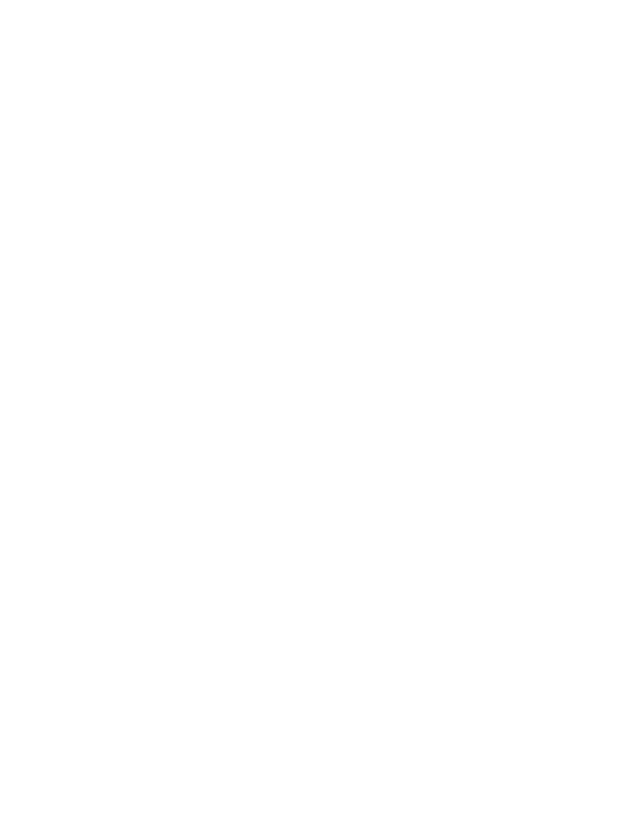
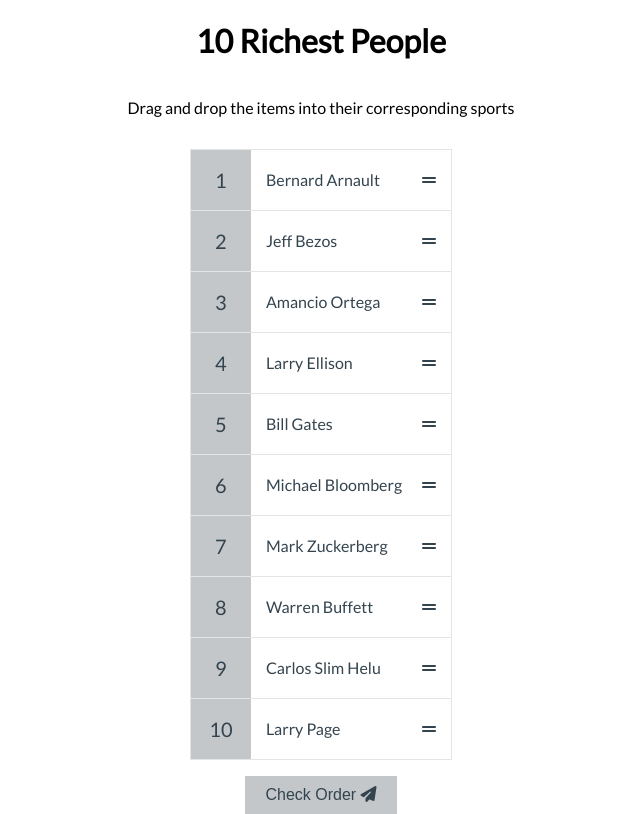
Before and after one commit to RodrigoN01/Sortable-List, a plain HTML site: page index.html in a window 1280 px wide. Shown: the whole page, without its empty margins (319-959 px from the left). Drawn offline with Linux system fonts and the light colour scheme.

Commit message:
final commit

```diff
--- a/index.html
+++ b/index.html
@@ -4,11 +4,19 @@
 <head>
   <meta charset="UTF-8">
   <meta name="viewport" content="width=device-width, initial-scale=1.0">
+  <script src="https://kit.fontawesome.com/81d5f6c52d.js" crossorigin="anonymous"></script>
   <link rel="stylesheet" href="style.css">
   <title>Document</title>
 </head>
 
 <body>
+  <h1>10 Richest People</h1>
+  <p>Drag and drop the items into their corresponding sports</p>
+  <ul class="draggable-list" id="draggable-list"></ul>
+  <button class="check-btn" id="check">
+    Check Order
+    <i class="fa fa-paper-plane"></i>
+  </button>
 
   <script src="script.js"></script>
 </body>
--- a/script.js
+++ b/script.js
@@ -0,0 +1,118 @@
+const draggableList = document.getElementById('draggable-list');
+const check = document.getElementById('check');
+
+const richestPeople = [
+  'Jeff Bezos',
+  'Bill Gates',
+  'Warren Buffett',
+  'Bernard Arnault',
+  'Carlos Slim Helu',
+  'Amancio Ortega',
+  'Larry Ellison',
+  'Mark Zuckerberg',
+  'Michael Bloomberg',
+  'Larry Page',
+];
+
+// Store list items
+const listItems = [];
+
+let dragStartIndex;
+
+createList();
+
+// Insert list items into DOM
+function createList() {
+  [...richestPeople]
+    .map(a => ({ value: a, sort: Math.random() }))
+    .sort((a, b) => a.sort - b.sort)
+    .map(a => a.value)
+    .forEach((person, index) => {
+      const listItem = document.createElement('li');
+
+      listItem.setAttribute('data-index', index);
+
+      listItem.innerHTML = `
+      <span class="number">${index + 1}</span>
+      <div class="draggable" draggable="true">
+        <p class="person-name">${person}</p>
+        <i class="fas fa-grip-lines"></i>
+      </div>
+    `;
+
+      listItems.push(listItem);
+
+      draggableList.appendChild(listItem);
+    });
+
+  addEventListeners();
+}
+
+function dragStart() {
+  // console.log('Event: ', 'dragstart');
+  dragStartIndex = +this.closest('li').getAttribute('data-index');
+}
+
+function dragEnter() {
+  // console.log('Event: ', 'dragenter');
+  this.classList.add('over');
+}
+
+function dragLeave() {
+  // console.log('Event: ', 'dragleave');
+  this.classList.remove('over');
+}
+
+function dragOver(e) {
+  // console.log('Event: ', 'dragover');
+  e.preventDefault();
+}
+
+function dragDrop() {
+  // console.log('Event: ', 'drop');
+  const dragEndIndex = +this.getAttribute('data-index');
+  swapItems(dragStartIndex, dragEndIndex);
+
+  this.classList.remove('over');
+}
+
+// Swap list items that are drag and drop
+function swapItems(fromIndex, toIndex) {
+  const itemOne = listItems[fromIndex].querySelector('.draggable');
+  const itemTwo = listItems[toIndex].querySelector('.draggable');
+
+  listItems[fromIndex].appendChild(itemTwo);
+  listItems[toIndex].appendChild(itemOne);
+}
+
+// Check the order of list items
+function checkOrder() {
+  listItems.forEach((listItem, index) => {
+    const personName = listItem.querySelector('.draggable').innerText.trim();
+
+    if (personName !== richestPeople[index]) {
+      listItem.classList.add('wrong');
+    } else {
+      listItem.classList.remove('wrong');
+      listItem.classList.add('right');
+    }
+  });
+}
+
+function addEventListeners() {
+  const draggables = document.querySelectorAll('.draggable');
+  const dragListItems = document.querySelectorAll('.draggable-list li');
+
+  draggables.forEach(draggable => {
+    draggable.addEventListener('dragstart', dragStart);
+  });
+
+  dragListItems.forEach(item => {
+    item.addEventListener('dragover', dragOver);
+    item.addEventListener('drop', dragDrop);
+    item.addEventListener('dragenter', dragEnter);
+    item.addEventListener('dragleave', dragLeave);
+  });
+}
+
+check.addEventListener('click', checkOrder);
--- a/style.css
+++ b/style.css
@@ -0,0 +1,91 @@
+@import url('https://fonts.googleapis.com/css2?family=Lato&display=swap');
+
+:root {
+  --border-color: #e3e5e4;
+  --background-color: #c3c7ca;
+  --text-color: #34444f;
+}
+
+* {
+  box-sizing: border-box;
+}
+
+body {
+  background-color: #fff;
+  display: flex;
+  flex-direction: column;
+  align-items: center;
+  justify-content: flex-start;
+  height: 100vh;
+  margin: 0;
+  font-family: 'Lato', sans-serif;
+}
+
+.draggable-list {
+  border: 1px solid var(--border-color);
+  color: var(--text-color);
+  padding: 0;
+  list-style-type: none;
+}
+
+.draggable-list li {
+  background-color: #fff;
+  display: flex;
+  flex: 1;
+}
+
+.draggable-list li:not(:last-of-type) {
+  border-bottom: 1px solid var(--border-color);
+}
+
+.draggable-list .number {
+  background-color: var(--background-color);
+  display: flex;
+  align-items: center;
+  justify-content: center;
+  font-size: 20px;
+  height: 60px;
+  width: 60px;
+}
+
+.draggable-list li.over .draggable {
+  background-color: #eaeaea;
+}
+
+.draggable-list .person-name {
+  margin: 0 20px 0 0;
+}
+
+.draggable-list li.right .person-name {
+  color: #3ae374;
+}
+
+.draggable-list li.wrong .person-name {
+  color: #ff3838;
+}
+
+.draggable {
+  cursor: pointer;
+  display: flex;
+  align-items: center;
+  justify-content: space-between;
+  padding: 15px;
+  flex: 1;
+}
+
+.check-btn {
+  background-color: var(--background-color);
+  border: none;
+  color: var(--text-color);
+  font-size: 16px;
+  padding: 10px 20px;
+  cursor: pointer;
+}
+
+.check-btn:active {
+  transform: scale(0.98);
+}
+
+.check-btn:focus {
+  outline: 0;
+}
```
